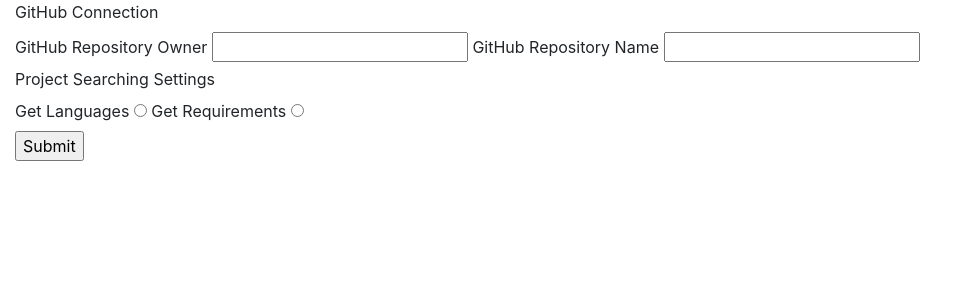
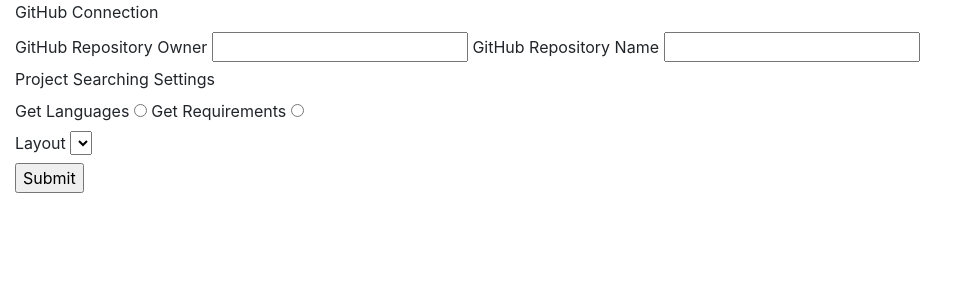
Before and after one commit to FroSty361/TechStackDiagramCreator, a Flask app: page / in a window 1280 px wide. Shown: the top 300 px of the page, without its empty margins (0-968 px from the left). Run offline with Flask 3, Linux system fonts and the light colour scheme; lists and menus that the app fills with data are empty.

Commit message:
Can Get Diagram In home/routes.py

```diff
--- a/app/home/routes.py
+++ b/app/home/routes.py
@@ -1,10 +1,13 @@
 from flask import Flask, render_template , request
 from . import home
 from services.githubAPI import get_github_repo_data
-from models.models import DiagramRequest
+from models.models import DiagramRequest, DiagramLayoutRequest
 from models.models import DiagramResponse
 from dataclasses import dataclass, field
 from typing import List, Tuple
+from models.enumValues import DiagramLayouts
+import datetime as dt
+from services.diagramConstructor import create_diagram, serve_diagram
 
 @dataclass
 class Logging:
@@ -14,24 +17,30 @@
 
 @home.route('/')
 def index():
-    return render_template("home/index.html")
+    return render_template("home/index.html", layouts=DiagramLayouts)
 
 @home.route('/result/', methods=['GET', 'POST'])
 def result():
     if request.method == 'POST':
+        Logging.logs.clear()
+
         diagramRequest = create_diagram_request(request)
         diagramResponse = DiagramResponse()
 
         result = get_github_repo_data(diagramRequest, diagramResponse)
 
-        Logging.logs = diagramResponse.logs
+        Logging.logs = Logging.logs + diagramResponse.logs # Do The First Logs First Then diagramResponese.logs So In Order
 
-        if result:
+        if result == True:
             print("Hi!")
 
             languages = list(diagramResponse.githubRepoResponse.languages.keys())
 
             print(languages)
+
+            diagram = create_diagram(diagramResponse, diagramRequest.diagramLayoutRequest)
+
+            diagramImage = serve_diagram(diagram)
 
             return render_template("home/result.html", response="Results Found!", languages=languages)
 
@@ -55,7 +64,31 @@
     else:
         diagramRequest.getRequirements = False
 
+    diagramRequest.diagramLayoutRequest = create_diagram_layout_request(request)
+
     return diagramRequest
+
+def create_diagram_layout_request(request):
+    diagramLayoutRequest = DiagramLayoutRequest()
+
+    layoutArg = request.form.get('diagramLayout')
+
+    try:
+        layout = DiagramLayouts(layoutArg)
+
+        print(layout)
+
+        diagramLayoutRequest.layout = layout
+        return diagramLayoutRequest
+    except ValueError:
+        time = dt.datetime.now()
+
+        timeString = time.strftime("%H:%M:%S")
+
+        Logging.logs.append((f"Could Not Next Layout Type Of '{layoutArg}'. Returning Horizontal", timeString))
+
+        diagramLayoutRequest.layout = DiagramLayouts.Horizontal
+        return diagramLayoutRequest
 
 @home.route('/logs/')
 def logs_iframe():
--- /dev/null
+++ b/app/models/enumValues.py
@@ -0,0 +1,5 @@
+from enum import Enum
+
+class DiagramLayouts(Enum):
+    Horizontal = "Horizontal"
+    Vertical = "Vertical"
--- a/app/services/diagramConstructor.py
+++ b/app/services/diagramConstructor.py
@@ -6,13 +6,14 @@
 # Directory Routes
 
 LANGUAGES_IMAGES_DIRECTORY_PATH = "../static/images/languages/"
+REQUIREMENTS_IMAGES_DIRECTORY_PATH = "../static/images/requirements/"
 
 # Diagram
 
 DIAGRAM_WIDTH = 1080
 DIAGRAM_HEIGHT = 1188
 
-def create_diagram():
+def create_diagram(diagramResponse, diagramLayoutRequest):
     diagram = Diagram()
 
     diagramCanvas = create_canvas()
@@ -21,7 +22,7 @@
 
     diagram.canvas = diagramCanvas
 
-    # return diagram
+    return diagram
 
 def serve_diagram(diagram):
     diagramCanvas = diagram.canvas
--- a/app/templates/home/index.html
+++ b/app/templates/home/index.html
@@ -24,6 +24,15 @@
         <input type="radio" id="getRequirements" name="getRequirements" value="true" />
     </div>
 
+    <div id="diagramLayoutSettingsContainer">
+        <label for="diagramLayout">Layout</label>
+        <select id="diagramLayout" name="diagramLayout" required>
+            {% for layout in layouts %}
+                <option value="{{ layout.name }}">{{ layout.name }}</option>
+            {% endfor %}
+        </select>
+    </div>
+
     <input type="submit" name="Submit">
 </form>
 
```
Also changed, not shown: app/models/models.py (+9 -0 lines).
